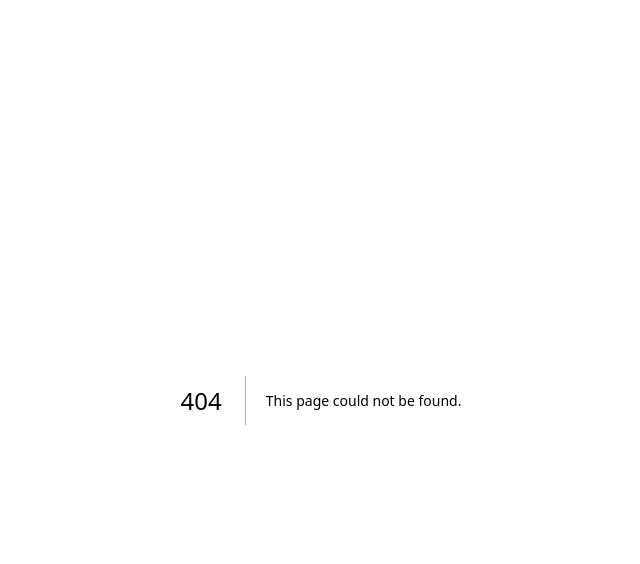
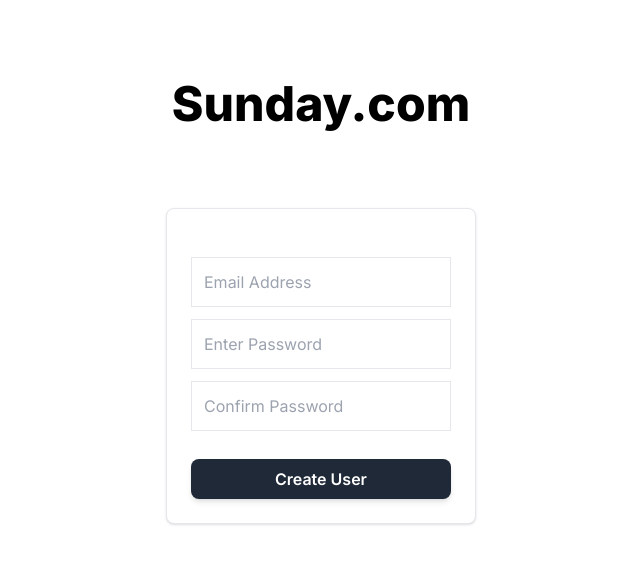
Before and after one commit to Vman384/Agile-Website, a Next.js app: page /CreateUser in a window 1280 px wide. Before the commit this address had no page. Shown: the top 564 px of the page, without its empty margins (319-959 px from the left). Built offline with nearby package versions, Linux system fonts and the light colour scheme.

Commit message:
timesheet and createuser files

```diff
--- /dev/null
+++ b/src/app/CreateUser/page.tsx
@@ -0,0 +1,101 @@
+"use client";
+
+import { createUserWithEmailAndPassword } from "firebase/auth";
+import Link from "next/link";
+import { useState } from "react";
+import { Button, FormGroup, Input } from "reactstrap";
+import AuthContainer from "../../../components/AuthContainer";
+import { auth } from "../../../config/firebaseSetup";
+import logging from "../../../config/logging";
+
+export default function Register() {
+    const [registering, setRegistering] = useState<boolean>(false);
+    const [email, setEmail] = useState<string>("");
+    const [password, setPassword] = useState<string>("");
+    const [confirm, setConfirm] = useState<string>("");
+    const [error, setError] = useState<string>("");
+
+    const signUpWithEmailAndPassword = () => {
+        if (password !== confirm)
+            setError("Please make sure your passwords match.");
+        if (error !== "") setError("");
+
+        setRegistering(true);
+        createUserWithEmailAndPassword(auth, email, password)
+            .then((result) => {
+                logging.info(result);
+            })
+            .catch((error) => {
+                logging.error(error);
+
+                if (error.code.includes("auth/weak-password")) {
+                    setError("Please enter a stronger password.");
+                } else if (error.code.includes("auth/email-already-in-use")) {
+                    setError("Email already in use.");
+                } else {
+                    setError("Unable to register.  Please try again later.");
+                }
+
+                setRegistering(false);
+            });
+    };
+
+    return (
+        <div>
+            <div className="my-20 flex text-5xl font-extrabold justify-center items-center">
+                Sunday.com
+            </div>
+            <div className="flex justify-center block w-fit h-fit mx-auto justify-center p-6 bg-white border border-gray-200 rounded-lg shadow dark:bg-gray-800 dark:border-gray-700 ">
+                <AuthContainer header="Create User">
+                    <FormGroup>
+                        <Input
+                            className="border p-3"
+                            type="email"
+                            name="email"
+                            id="email"
+                            placeholder="Email Address"
+                            onChange={(event) => setEmail(event.target.value)}
+                            value={email}
+                        />
+                    </FormGroup>
+                    <FormGroup>
+                        <Input
+                            className="border p-3"
+                            autoComplete="new-password"
+                            type="password"
+                            name="password"
+                            id="password"
+                            placeholder="Enter Password"
+                            onChange={(event) =>
+                                setPassword(event.target.value)
+                            }
+                            value={password}
+                        />
+                    </FormGroup>
+                    <FormGroup>
+                        <Input
+                            className="border p-3"
+                            autoComplete="new-password"
+                            type="password"
+                            name="confirm"
+                            id="confirm"
+                            placeholder="Confirm Password"
+                            onChange={(event) => setConfirm(event.target.value)}
+                            value={confirm}
+                        />
+                    </FormGroup>
+                    <Button
+                        className="mt-4 py-2 px-4 bg-gray-800 hover:bg-gray-700 focus:ring-gray-100 focus:ring-offset-blue-200 text-white w-full transition ease-in duration-200 text-center text-base font-semibold shadow-md focus:outline-none focus:ring-2 focus:ring-offset-2 rounded-lg"
+                        disabled={registering}
+                        color="success"
+                        block
+                        onClick={signUpWithEmailAndPassword}
+                    >
+                        Create User
+                    </Button>
+
+                </AuthContainer>
+            </div>
+        </div>
+    );
+}
--- /dev/null
+++ b/src/app/Timesheet/page.tsx
@@ -0,0 +1,152 @@
+"use client"
+import React, { useEffect, useState } from 'react';
+import { DayPilot, DayPilotScheduler } from "daypilot-pro-react";
+
+const Timesheet = () => {
+
+  const schedulerRef = React.createRef();
+  const getScheduler = () => schedulerRef.current.control;
+
+  const [showBusinessOnly, setShowBusinessOnly] = useState(false);
+  const [showDailyTotals, setShowDailyTotals] = useState(false);
+
+  const projects = [
+    {id: 1, name: "Vedansh", color: "#38761d"},
+    {id: 2, name: "Felix", color: "#0d8ecf"},
+    {id: 3, name: "Sineth", color: "#f1c232"},
+    {id: 4, name: "Tam", color: "#f1c232"},
+    {id: 5, name: "Norman", color: "#f1c232"},
+    {id: 6, name: "Tyler", color: "#f1c232"}
+
+
+  ];
+
+  const [config, setConfig] = useState({
+    locale: "en-us",
+    rowHeaderColumns: [
+      {name: "Date"},
+      {name: "Day", width: 40}
+    ],
+    onBeforeRowHeaderRender: (args) => {
+      args.row.columns[0].horizontalAlignment = "center";
+      args.row.columns[1].text = args.row.start.toString("ddd");
+      if (args.row.columns[2]) {
+        args.row.columns[2].text = args.row.events.totalDuration().toString("h:mm");
+      }
+    },
+    onBeforeEventRender: (args) => {
+      console.log(args)
+      const duration = new DayPilot.Duration(args.data.start, args.data.end);
+      const project = projects.find(p => p.id === args.data.project) ||projects.find(p => p.id === args.data.text.project);
+      console.log(project)
+      args.data.barColor = project.color;
+
+      args.data.html = "";
+      args.data.areas = [
+        {
+          top: 5,
+          left: 5,
+          text: args.data.text.text,
+        },
+        {
+          top: 20,
+          left: 5,
+          text: project.name,
+          fontColor: "#999999"
+        },
+        {
+          top: 13,
+          right: 5,
+          text: duration.toString("h:mm"),
+          fontColor: "#999999"
+        }
+      ];
+
+    },
+    cellWidthSpec: "Auto",
+    cellWidthMin: 25,
+    timeHeaders: [{"groupBy":"Hour"},{"groupBy":"Cell","format":"mm"}],
+    scale: "CellDuration",
+    cellDuration: 15,
+    eventHeight: 40,
+    days: DayPilot.Date.today().daysInMonth(),
+    viewType: "Days",
+    startDate: DayPilot.Date.today().firstDayOfMonth(),
+    showNonBusiness: !showBusinessOnly,
+    allowEventOverlap: false,
+    timeRangeSelectedHandling: "Enabled",
+    onTimeRangeSelected: async (args) => {
+      const dp = args.control;
+      const form = [
+        {name: "Text", id: "text"},
+        {name: "Start", id: "start", type: "datetime"},
+        {name: "End", id: "end", type: "datetime", onValidate: (args) => {
+            if (args.values.end.getTime() < args.values.start.getTime()) {
+              args.valid = false;
+              args.message = "End must be after start";
+            }
+          }
+        },
+        {name: "Project", id: "project", options: projects}
+      ];
+      const data = {
+        start: args.start,
+        end: args.end,
+        project: projects[0].id,
+        text: "New task"
+      };
+      const options = {
+        locale: "en-us",
+      };
+      const modal = await DayPilot.Modal.form(form, data, options);
+      dp.clearSelection();
+      if (modal.canceled) { return; }
+      dp.events.add({
+        start: args.start,
+        end: args.end,
+        id: DayPilot.guid(),
+        resource: args.resource,
+        text: modal.result
+      });
+    }
+  });
+
+
+  const changeSummary = (e) => {
+    setShowDailyTotals(e.target.checked);
+
+    if (e.target.checked) {
+      setConfig(prevConfig => ({
+        ...prevConfig,
+        rowHeaderColumns: [
+          {name: "Date"},
+          {name: "Day", width: 40},
+          {name: "Total", width: 60}
+        ]
+      }));
+    }
+    else {
+      setConfig(prevConfig => ({
+        ...prevConfig,
+        rowHeaderColumns: [
+          {name: "Date"},
+          {name: "Day", width: 40}
+        ]
+      }));
+    }
+  }
+
+  return (
+    <div>
+      <div className={"space"}>
+        <label><input type={"checkbox"} onChange={changeSummary} checked={showDailyTotals} /> Show daily totals</label>
+      </div>
+      <DayPilotScheduler
+        {...config}
+        ref={schedulerRef}
+      />
+    </div>
+  );
+}
+
+export default Timesheet;
```
